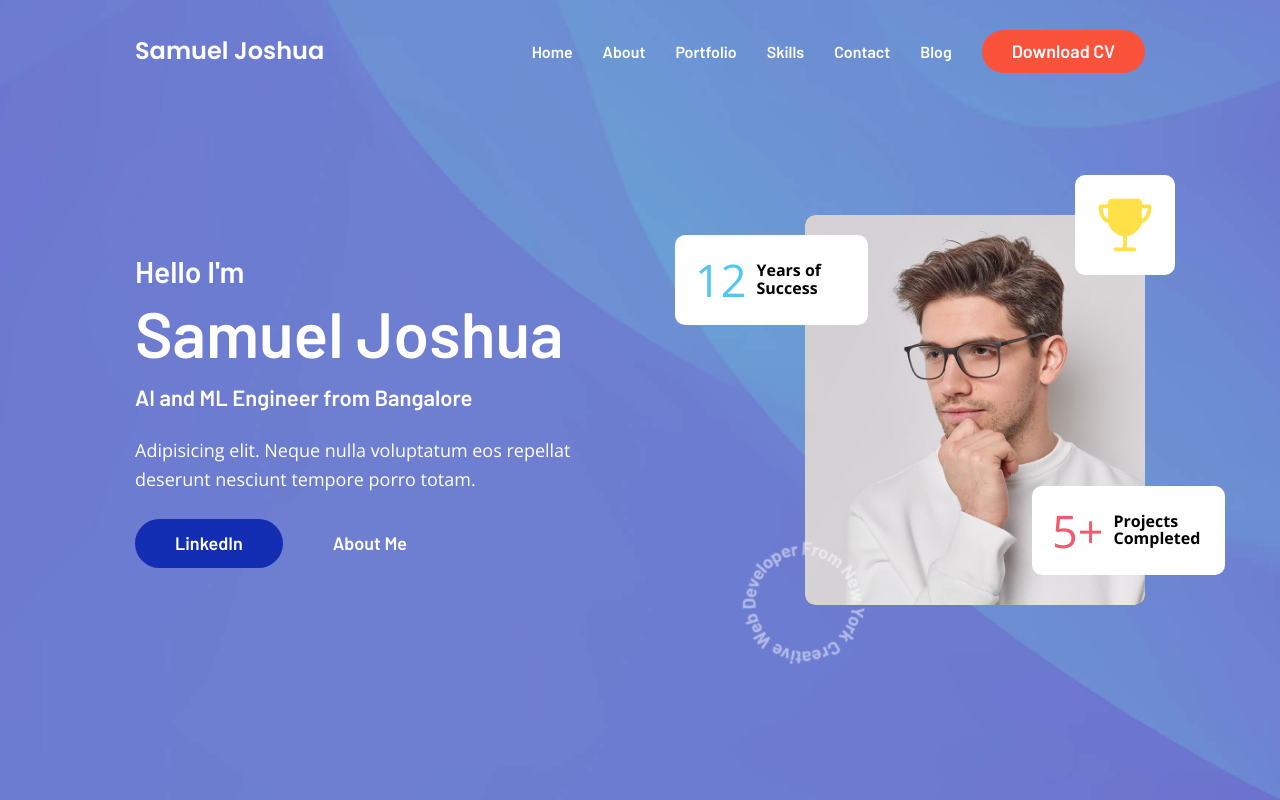
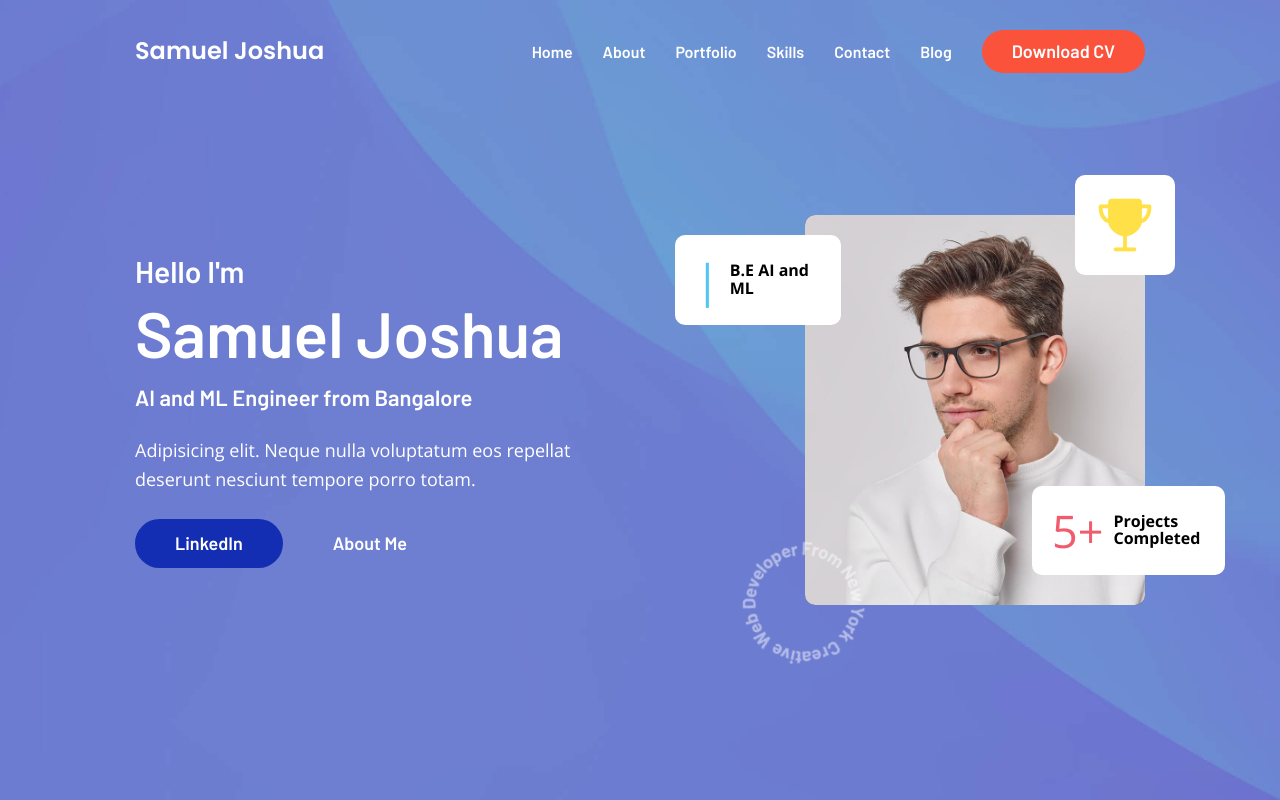
Before and after one commit to ksj047/ksj047.github.io, a plain HTML site: page index.html in a window 1280 px wide. Shown: the top 800 px of the page. Drawn offline with nearby package versions, Linux system fonts and the light colour scheme.

Commit message:
Update index.html

```diff
--- a/index.html
+++ b/index.html
@@ -102,9 +102,9 @@
               class="img-cover">
 
             <div class="elem elem-1">
-              <p class="elem-title">12</p>
+              <p class="elem-title">|</p>
 
-              <p class="elem-text">Years of Success</p>
+              <p class="elem-text">B.E AI and ML</p>
             </div>
 
             <div class="elem elem-2">
```
